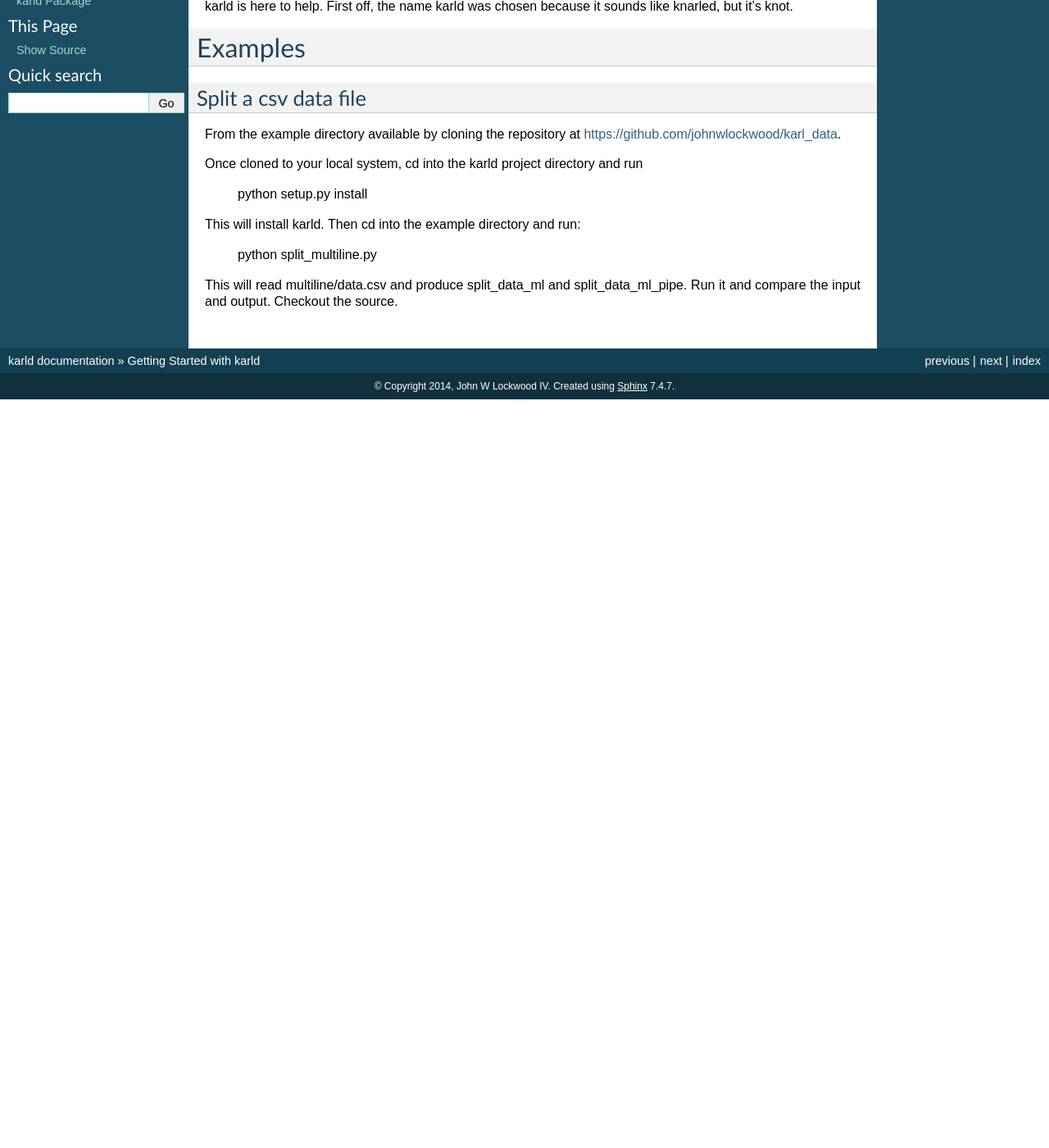
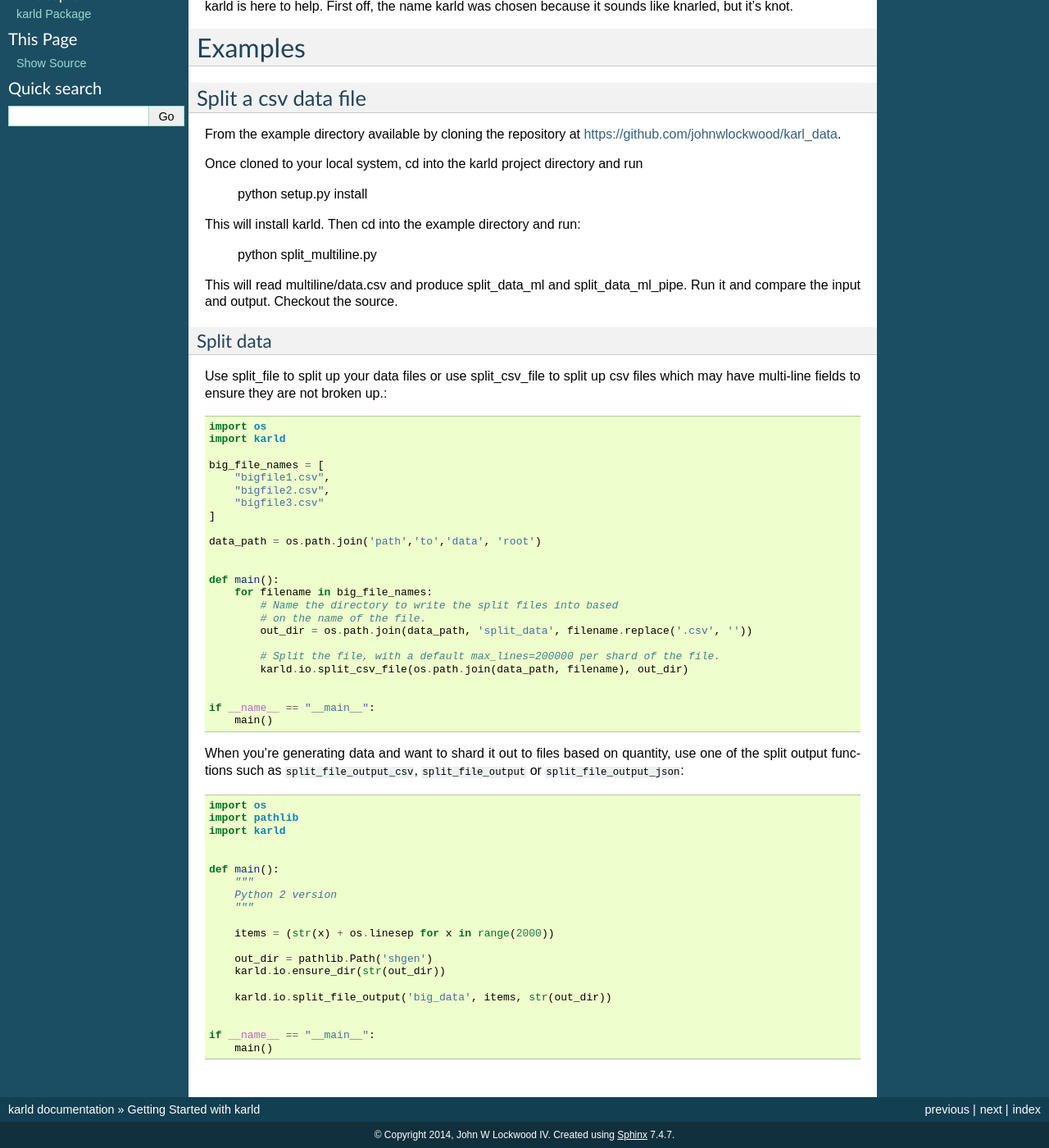
Before and after one commit to johnwlockwood/karl_data, a Sphinx documentation site: the page built from docs/getting-started.rst, in a window 1280 px wide and 1400 px high, scrolled down 235 px. Shown: the whole window at 82% size. Built offline with Sphinx 7.4.7, drawn with Linux system fonts in a browser that asks for light colours; formulas are drawn with MathJax 3; the version number could not be read and is left out; before the commit the page ends 900 px from its top, so only the background shows below that.

Commit message:
Make json sharder consistent with csv sharder
Add examples and docs

```diff
--- a/docs/getting-started.rst
+++ b/docs/getting-started.rst
@@ -34,3 +34,60 @@ This will install karld. Then cd into the example directory and run:
 
 This will read multiline/data.csv and produce split_data_ml and split_data_ml_pipe.
 Run it and compare the input and output. Checkout the source.
+
+Split data
+----------------------
+
+Use split_file to split up your data files or use split_csv_file to split up
+csv files which may have multi-line fields to ensure they are not broken up.::
+
+    import os
+    import karld
+
+    big_file_names = [
+        "bigfile1.csv",
+        "bigfile2.csv",
+        "bigfile3.csv"
+    ]
+
+    data_path = os.path.join('path','to','data', 'root')
+
+
+    def main():
+        for filename in big_file_names:
+            # Name the directory to write the split files into based
+            # on the name of the file.
+            out_dir = os.path.join(data_path, 'split_data', filename.replace('.csv', ''))
+
+            # Split the file, with a default max_lines=200000 per shard of the file.
+            karld.io.split_csv_file(os.path.join(data_path, filename), out_dir)
+
+
+    if __name__ == "__main__":
+        main()
+
+
+When you're generating data and want to shard it out to files based on quantity, use
+one of the split output functions such as ``split_file_output_csv``, ``split_file_output`` or
+``split_file_output_json``::
+
+    import os
+    import pathlib
+    import karld
+
+
+    def main():
+        """
+        Python 2 version
+        """
+
+        items = (str(x) + os.linesep for x in range(2000))
+
+        out_dir = pathlib.Path('shgen')
+        karld.io.ensure_dir(str(out_dir))
+
+        karld.io.split_file_output('big_data', items, str(out_dir))
+
+
+    if __name__ == "__main__":
+        main()
```
Also changed, not shown: README.md (+15 -15 lines), 3 other files.
